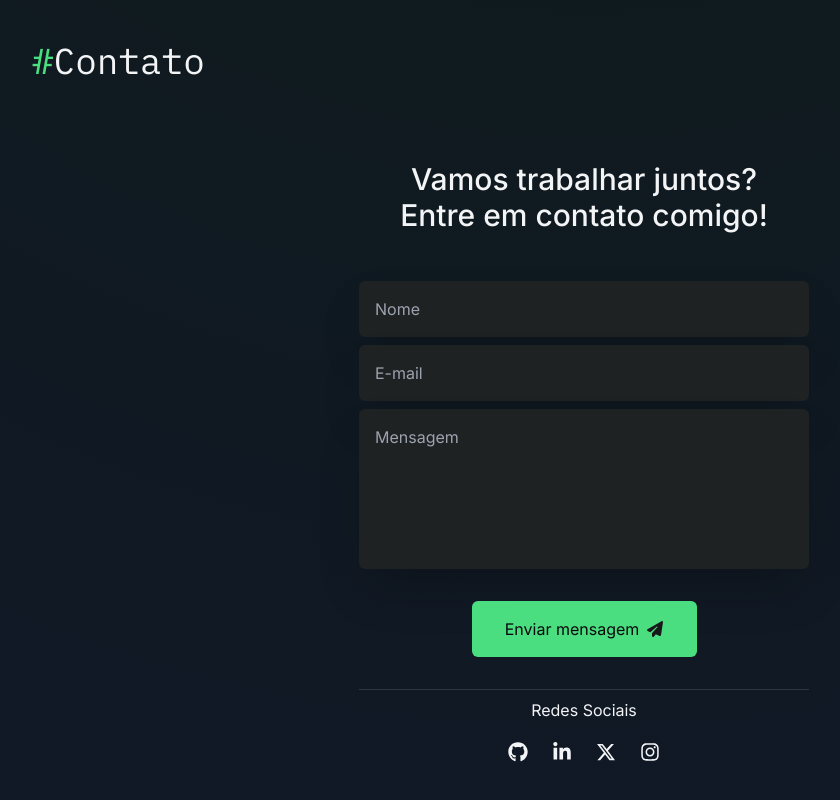
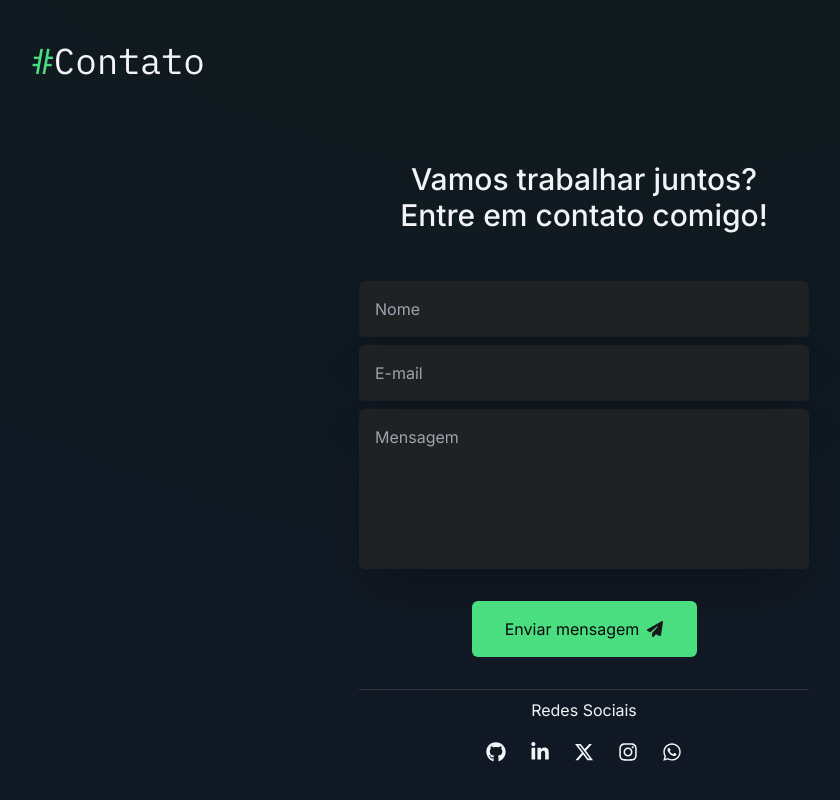
Before and after one commit to willyancr/myPortfolio, a Next.js app: page / in a window 1280 px wide. Shown: the part 2404-3204 px from the top of the page, without its empty margins (56-896 px from the left). Built offline with nearby package versions, Linux system fonts and the light colour scheme.

Commit message:
Add Whatsapp icon to contact page
Add Whatsapp icon to the contact page for easy access to contact via Whatsapp.

```diff
--- a/src/app/(myportfolio)/contato/page.tsx
+++ b/src/app/(myportfolio)/contato/page.tsx
@@ -12,6 +12,7 @@ import {
   FaInstagram,
   FaLinkedinIn,
   FaPaperPlane,
+  FaWhatsapp,
   FaXTwitter,
 } from "react-icons/fa6";
 import * as z from "zod";
@@ -100,6 +101,9 @@ export default function Contact() {
             <RedirectMidiaSocial href="https://www.instagram.com/willyan.cr/">
               <FaInstagram className="size-5" />
             </RedirectMidiaSocial>
+            <RedirectMidiaSocial href="https://wa.me/5563984533367">
+              <FaWhatsapp className="size-5" />
+            </RedirectMidiaSocial>
           </div>
         </motion.form>
       </div>
```
